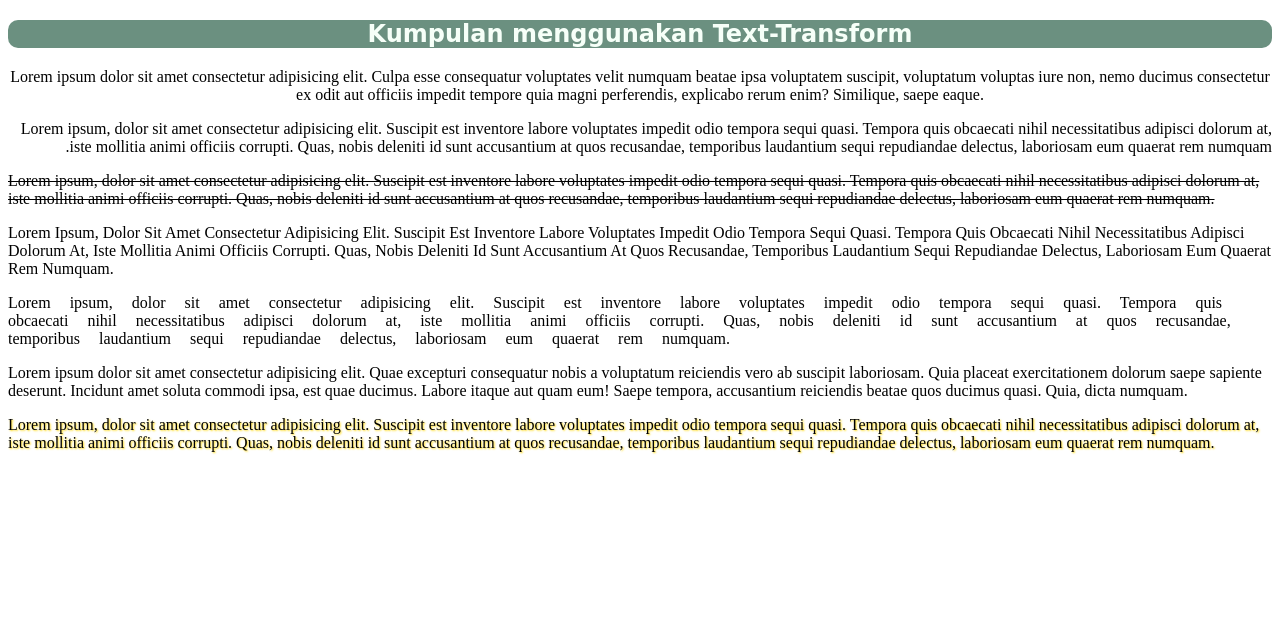
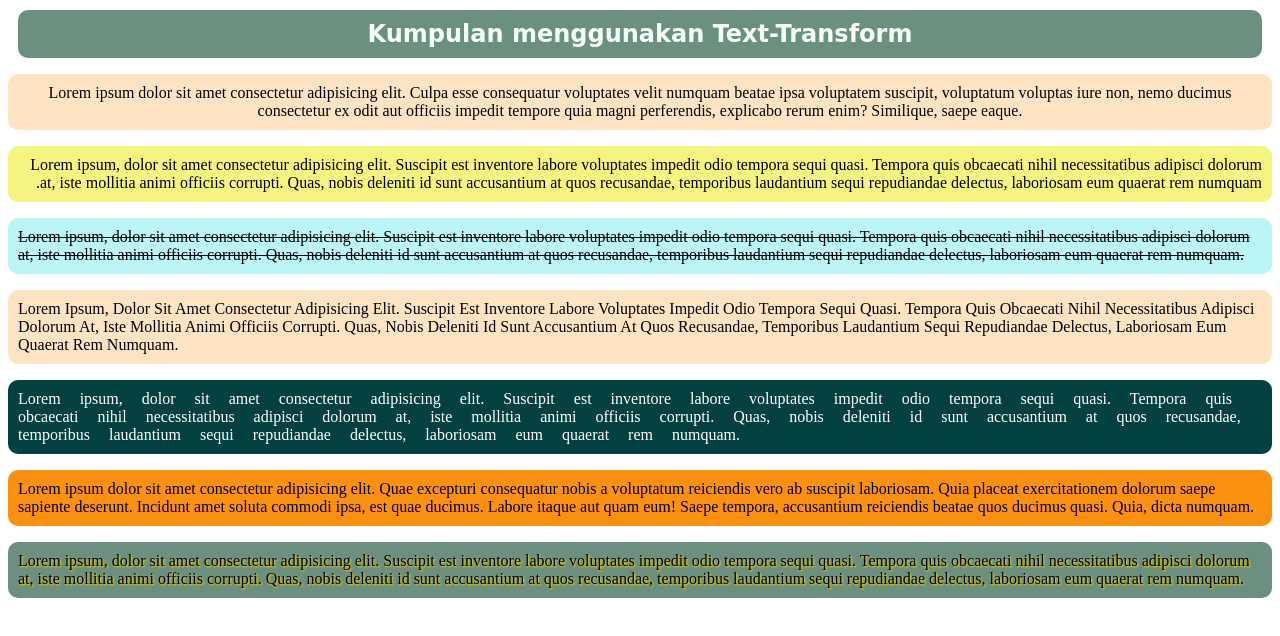
Before and after one commit to barakaramadhan/CSS, a plain HTML site: page meeting 9/tugas-text-transform.html in a window 1280 px wide. Drawn offline with Linux system fonts and the light colour scheme.

Commit message:
Update tugas-text-transform.css

```diff
--- a/meeting 9/tugas-text-transform.css
+++ b/meeting 9/tugas-text-transform.css
@@ -4,26 +4,50 @@
   color: #f6fff8;
   font-family: cursive;
   border-radius: 10px;
+  margin: 10px;
+  padding: 10px;
 }
 
 .text-align{
   text-align: center;
+  background-color: bisque;
+  border-radius: 10px;
+  padding: 10px;
 }
 .text-Direction{
     direction: rtl;
+    background-color: rgb(244, 244, 129);
+    border-radius: 10px;
+    padding: 10px;
 }
 .text-decoration{
     text-decoration: line-through;
+    background-color: rgb(188, 245, 245);
+    border-radius: 10px;
+    padding: 10px;
 }
 .text-transform{
     text-transform: capitalize ;
+    background-color: bisque;
+    border-radius: 10px;
+    padding: 10px;
 }
 .text-Spacing{
     word-spacing: 15px;
+    background-color: rgb(3, 65, 65);
+    border-radius: 10px;
+    color: white;
+    padding: 10px;
 }
 .text-Overflow{
     overflow: scroll ;
+    background-color: rgb(252, 145, 16);
+    border-radius: 10px;
+    padding: 10px;
 }
 .text-Shadow{
     text-shadow: 1px 1px 2px gold;
+    background-color: #6b9080;
+    border-radius: 10px;
+    padding: 10px;
 }
```
